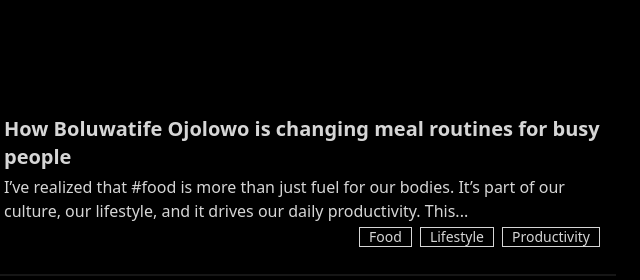
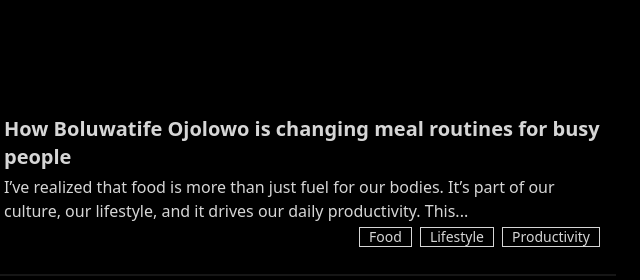
Before and after one commit to ojolowoblue/portfolio, an Astro site: page /blog in a window 1280 px wide. Shown: the top 280 px of the page, 602-1242 px from the left. Built offline with nearby package versions, Linux system fonts and the light colour scheme; Astro itself is replaced by a stand-in of ours.

Commit message:
fix: Remove hashtag from food description in blog post for consistency

```diff
--- a/src/content/blog/post2.md
+++ b/src/content/blog/post2.md
@@ -1,6 +1,6 @@
 ---
 title: "How Boluwatife Ojolowo is changing meal routines for busy people"
-description: "I’ve realized that #food is more than just fuel for our bodies. It’s part of our culture, our lifestyle, and it drives our daily productivity. This..."
+description: "I’ve realized that food is more than just fuel for our bodies. It’s part of our culture, our lifestyle, and it drives our daily productivity. This..."
 pubDate: "Dec 2, 2025"
 heroImage: "/blog/food.jpg"
 tags: ["Food", "Lifestyle", "Productivity"]
@@ -9,12 +9,12 @@ keywords: ["food", "lifestyle", "health", "productivity", "meals"]
 
 <!-- Add Open Graph and Twitter Card meta tags for better sharing -->
 <meta property="og:title" content="How Boluwatife Ojolowo is changing meal routines for busy people" />
-<meta property="og:description" content="I’ve realized that #food is more than just fuel for our bodies. It’s part of our culture, our lifestyle, and it drives our daily productivity. This..." />
+<meta property="og:description" content="I’ve realized that food is more than just fuel for our bodies. It’s part of our culture, our lifestyle, and it drives our daily productivity. This..." />
 <meta property="og:image" content="/blog/food.jpg" />
 <meta property="og:url" content="https://ojolowo.com/blog/the-hypocrisy-of-code-reviews-a-frontend-engineers-perspective" />
 <meta name="twitter:card" content="/blog/food.jpg" />
 <meta name="twitter:title" content="How Boluwatife Ojolowo is changing meal routines for busy people" />
-<meta name="twitter:description" content="I’ve realized that #food is more than just fuel for our bodies. It’s part of our culture, our lifestyle, and it drives our daily productivity. This..." />
+<meta name="twitter:description" content="I’ve realized that food is more than just fuel for our bodies. It’s part of our culture, our lifestyle, and it drives our daily productivity. This..." />
 <meta name="twitter:image" content="/blog/food.jpg"/>
 
 ## The Journey
```
